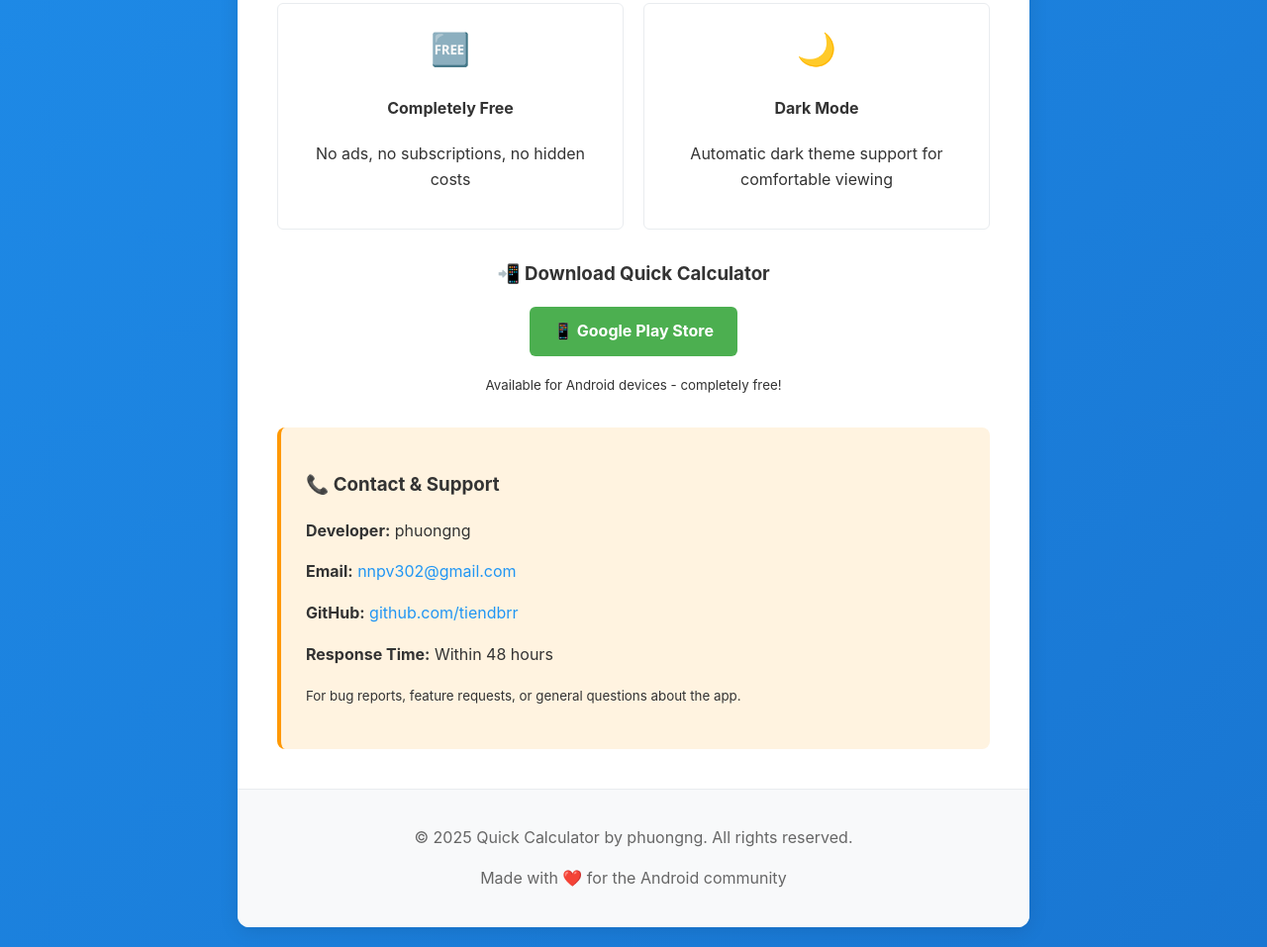
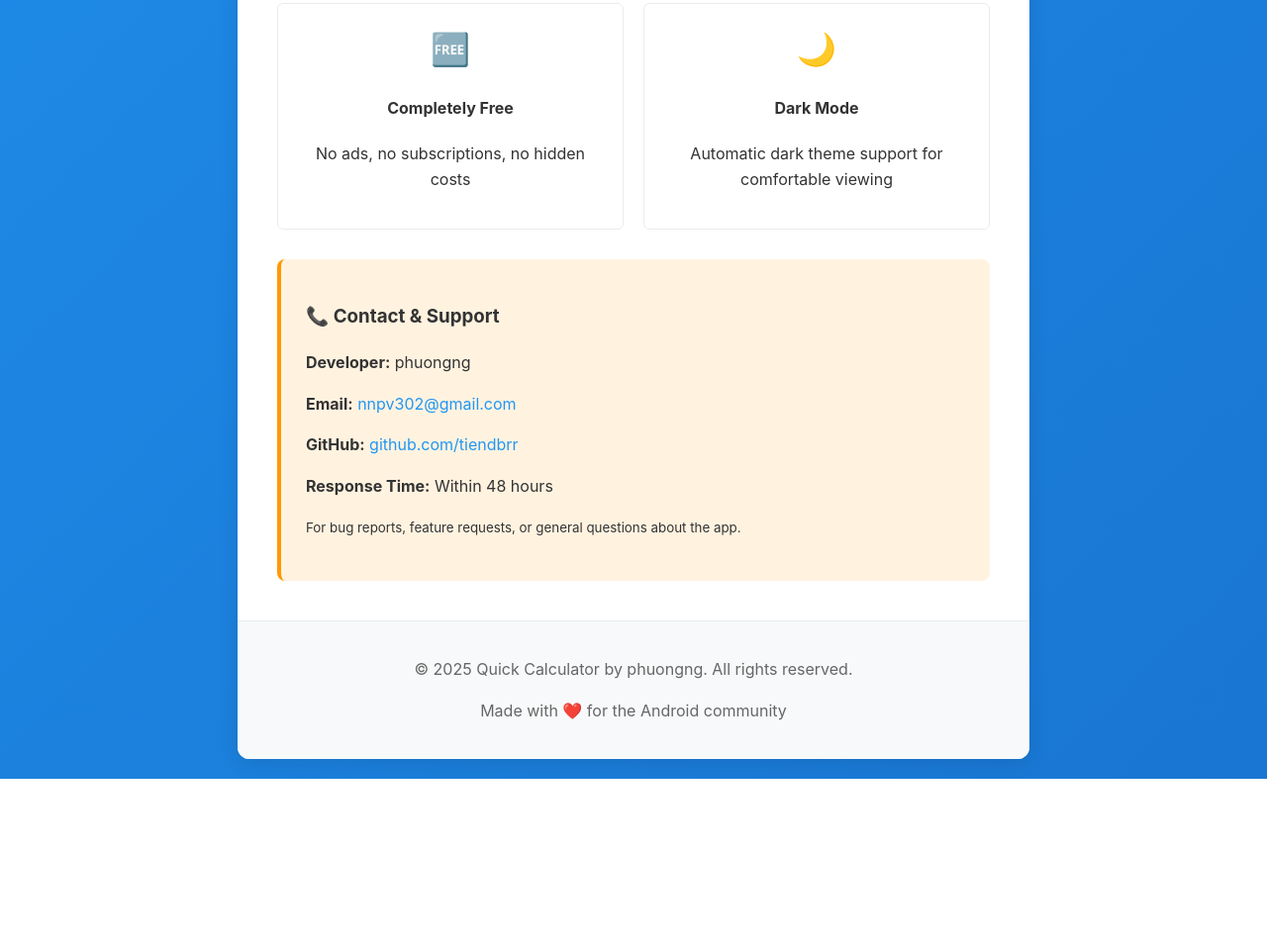
Before and after one commit to tiendbrr/calculator-policy, a plain HTML site: page index.html in a window 1280 px wide. Shown: the part 1505-2462 px from the top of the page at 99% size. After the commit the page ends 2292 px from the top, so only its background shows below. Drawn offline with Linux system fonts and the light colour scheme.

Commit message:
Update index.html

```diff
--- a/index.html
+++ b/index.html
@@ -125,26 +125,6 @@
             color: #666;
             border-top: 1px solid #e9ecef;
         }
-        .download-links {
-            text-align: center;
-            margin: 30px 0;
-        }
-        .download-btn {
-            display: inline-block;
-            background: #4CAF50;
-            color: white;
-            padding: 12px 24px;
-            border-radius: 6px;
-            text-decoration: none;
-            margin: 0 10px;
-            font-weight: bold;
-            transition: background 0.3s ease;
-        }
-        .download-btn:hover {
-            background: #45a049;
-            text-decoration: none;
-            color: white;
-        }
         a {
             color: #2196F3;
             text-decoration: none;
@@ -224,11 +204,6 @@
                 </div>
             </div>
 
-            <div class="download-links">
-                <h3>📲 Download Quick Calculator</h3>
-                <a href="#" class="download-btn">📱 Google Play Store</a>
-                <p><small>Available for Android devices - completely free!</small></p>
-            </div>
 
             <div class="contact">
                 <h3>📞 Contact & Support</h3>
```
